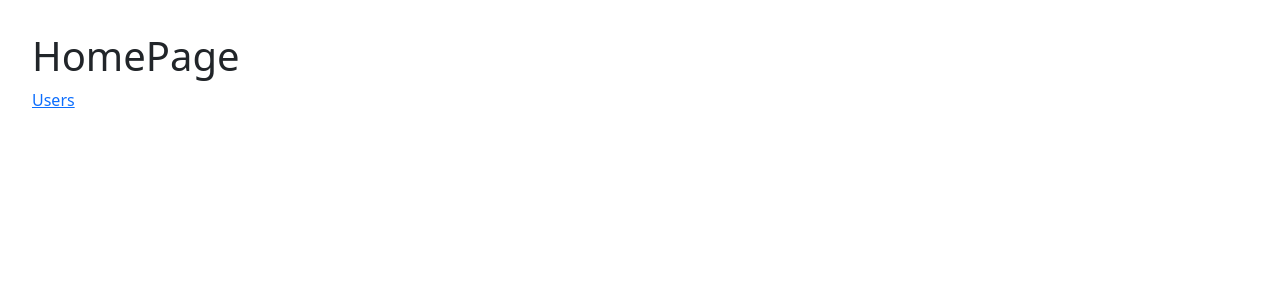
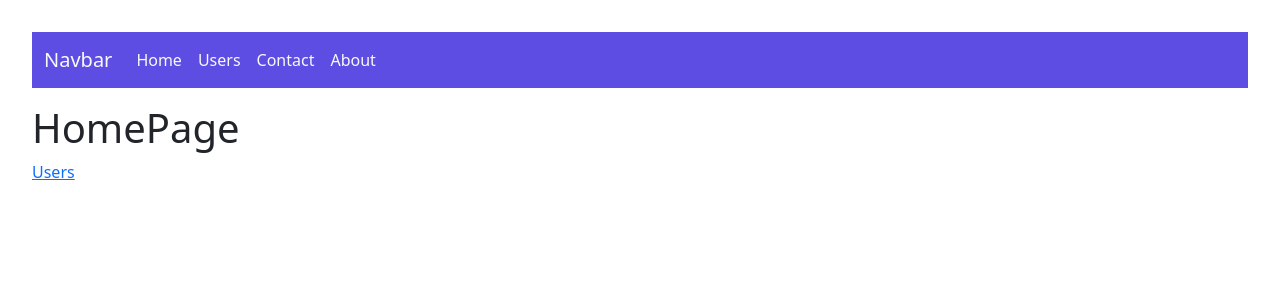
Before and after one commit to GebreYohannis/React_With_TypeScript, a React (Vite) app: page / in a window 1280 px wide. Shown: the top 300 px of the page. Built offline with nearby package versions, Linux system fonts and the light colour scheme.

Commit message:
Implement nested routes

```diff
--- /dev/null
+++ b/src/routing/Layout.tsx
@@ -0,0 +1,15 @@
+import { Outlet } from "react-router-dom";
+import NavBar from "./NavBar";
+
+const Layout = () => {
+  return (
+    <>
+      <NavBar />
+      <div id="main">
+        <Outlet />
+      </div>
+    </>
+  );
+};
+
+export default Layout;
--- /dev/null
+++ b/src/routing/NavBar.tsx
@@ -0,0 +1,45 @@
+import { Link } from "react-router-dom";
+
+const NavBar = () => {
+  return (
+    <nav
+      className="navbar navbar-expand-lg"
+      style={{
+        marginBottom: "1rem",
+        background: "#5d4de3",
+      }}
+    >
+      <div className="container-fluid">
+        <Link to="/" className="navbar-brand text-light">
+          Navbar
+        </Link>
+        <div className="collapse navbar-collapse" id="navbarNav">
+          <ul className="navbar-nav">
+            <li className="nav-item">
+              <Link to="/" className="nav-link text-light">
+                Home
+              </Link>
+            </li>
+            <li className="nav-item">
+              <Link to="/users" className="nav-link text-light">
+                Users
+              </Link>
+            </li>
+            <li className="nav-item">
+              <Link to="/contact" className="nav-link text-light">
+                Contact
+              </Link>
+            </li>
+            <li className="nav-item">
+              <Link to="/about" className="nav-link text-light">
+                About
+              </Link>
+            </li>
+          </ul>
+        </div>
+      </div>
+    </nav>
+  );
+};
+
+export default NavBar;
--- a/src/routing/routes.tsx
+++ b/src/routing/routes.tsx
@@ -4,27 +4,35 @@
 import About from "./About";
 import Contact from "./Contact";
 import UserDetailsPage from "./UserDetailsPage";
+import Layout from "./Layout";
 
 const router = createBrowserRouter([
   {
     path: "/",
+    element: <Layout />,
+    children: [
+      {
+        // path: "", or,
+        index: true,
         element: <HomePage />,
       },
       {
-    path: "/users",
+        path: "users",
         element: <UserListPage />,
       },
       {
-    path: "/users/:id",
+        path: "users/:id",
         element: <UserDetailsPage />,
       },
       {
-    path: "/about",
+        path: "about",
         element: <About />,
       },
       {
-    path: "/contact",
+        path: "contact",
         element: <Contact />,
+      },
+    ],
   },
 ]);
 
```
Lines whose indentation alone changed are shown as unchanged.
